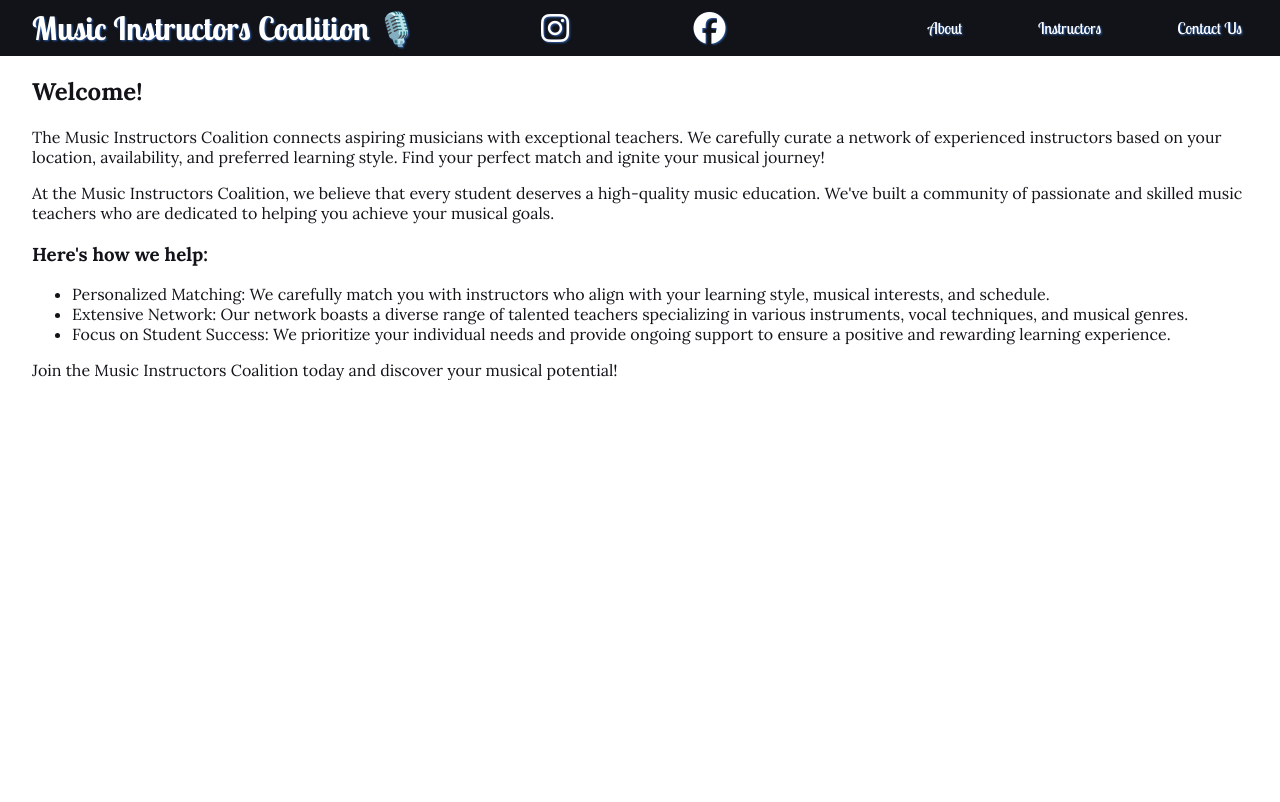
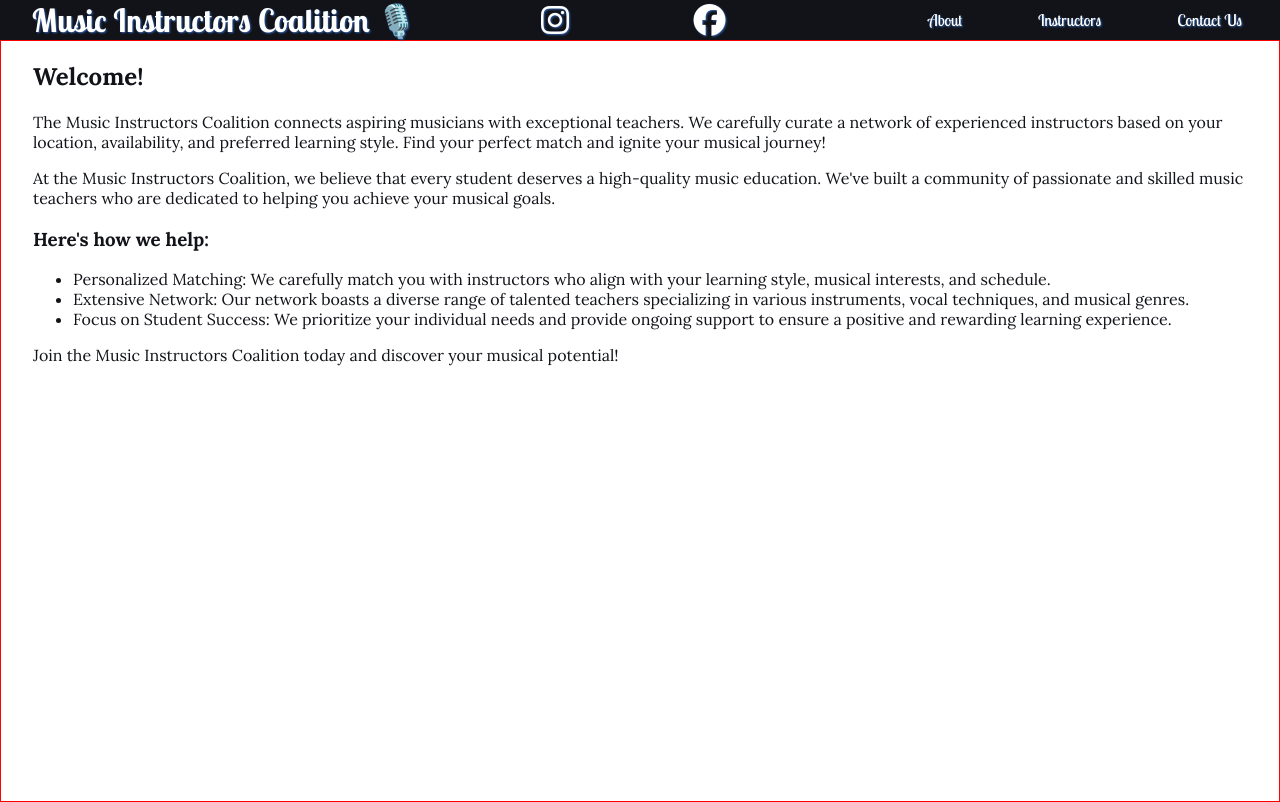
Before and after one commit to NoahSaberhagen/music-instructors-guild, a website built with Vite: page webapp/index.html in a window 1280 px wide. Built offline with nearby package versions, Linux system fonts and the light colour scheme.

Commit message:
add computed navbar height negative

```diff
--- a/webapp/index.html
+++ b/webapp/index.html
@@ -40,14 +40,12 @@
       </section>
       <section id="contact-us">
         <div id="contact-us-form">
-
           <div id="contact-us-start">
             <h2>Contact us</h2>
             <p>I am a prospective...</p>
             <button id="contact-us-nav-instructor">Instructor</button>
             <button id="contact-us-nav-student">Student</button>
           </div>
-
           <div id="contact-us-instructor">
             <form>
               <h3>Prospective Instructors</h3>
@@ -55,27 +53,22 @@
                 <label for="firstName">First Name:</label><br>
                 <input type="text" id="firstName" name="firstName" required>
               </div>
-
               <div>
                 <label for="lastName">Last Name:</label><br>
                 <input type="text" id="lastName" name="lastName" required>
               </div>
-
               <div>
                 <label for="email">Email:</label><br>
                 <input type="email" id="email" name="email" required>
               </div>
-
               <div>
                 <label for="phone">Phone Number:</label><br>
                 <input type="tel" id="phone" name="phone" pattern="[0-9]{3}-[0-9]{3}-[0-9]{4}" required>
               </div>
-
               <div>
                 <label for="address">Home Address:</label><br>
                 <input type="text" id="address" name="address" required>
               </div>
-
               <div>
                 <label for="instruments">Instruments:</label><br>
                 <select id="instruments" name="instruments[]" multiple required>
@@ -87,12 +80,10 @@
                   <option value="other">Other</option>
                 </select>
               </div>
-
               <div>
                 <label for="otherInstruments">Other Instruments:</label><br>
                 <input type="text" id="otherInstruments" name="otherInstruments">
               </div>
-
               <div>
                 <label for="schedule">Schedule:</label><br>
                 <select id="schedule" name="schedule" required>
@@ -102,7 +93,6 @@
                   <option value="hybrid">Hybrid</option>
                 </select>
               </div>
-
               <div>
                 <label for="daysOfWeek">Days of Week Available:</label><br>
                 <select id="daysOfWeek" name="daysOfWeek[]" multiple required>
@@ -114,40 +104,33 @@
                   <option value="saturday">Saturday</option>
                 </select>
               </div>
-
               <div>
                 <label for="timeframe">Timeframe:</label><br>
                 <input type="time" id="timeframeStart" name="timeframeStart" required>
                 <span>to</span>
                 <input type="time" id="timeframeEnd" name="timeframeEnd" required>
               </div>
-
               <div>
                 <label for="website">Website Link (Optional):</label><br>
                 <input type="url" id="website" name="website">
               </div>
-
               <div>
                 <label for="coverLetter">Cover Letter:</label><br>
                 <textarea id="coverLetter" name="coverLetter" rows="5" cols="40" maxlength="5000" required></textarea>
               </div>
-
               <div>
                 <label for="llc">Do you have your own LLC?</label><br>
                 <input type="radio" id="llcYes" name="llc" value="yes"> Yes
                 <input type="radio" id="llcNo" name="llc" value="no"> No
               </div>
-
               <div>
                 <label for="resume">Resume Upload:</label><br>
                 <input type="file" id="resume" name="resume" required>
               </div>
-
               <button type="submit">Submit</button>
             </form>
             <button class="go-back">Go back</button>
           </div>
-
           <div id="contact-us-student">
             <h3>Propspective Students</h3>
             <form>
@@ -155,27 +138,22 @@
                 <label for="firstName">Your First Name:</label><br>
                 <input type="text" id="firstName" name="firstName" required>
               </div>
-
               <div>
                 <label for="lastName">Your Last Name:</label><br>
                 <input type="text" id="lastName" name="lastName" required>
               </div>
-
               <div>
                 <label for="phone">Your Phone Number:</label><br>
                 <input type="tel" id="phone" name="phone" pattern="[0-9]{3}-[0-9]{3}-[0-9]{4}" required>
               </div>
-
               <div>
                 <label for="studentFirstName">Student First Name:</label><br>
                 <input type="text" id="studentFirstName" name="studentFirstName" required>
               </div>
-
               <div>
                 <label for="studentLastName">Student Last Name:</label><br>
                 <input type="text" id="studentLastName" name="studentLastName" required>
               </div>
-
               <div>
                 <label for="instrument">Instrument:</label><br>
                 <select id="instrument" name="instrument" required>
@@ -188,7 +166,6 @@
                   <option value="other">Other</option>
                 </select>
               </div>
-
               <div>
                 <label for="lessonFormat">Lesson Format:</label><br>
                 <select id="lessonFormat" name="lessonFormat" required>
@@ -198,7 +175,6 @@
                   <option value="hybrid">Hybrid</option>
                 </select>
               </div>
-
               <div>
                 <label for="lessonTime">Preferred Lesson Time:</label><br>
                 <select id="lessonTime" name="lessonTime" required>
@@ -210,7 +186,6 @@
                   <option value="other">Other</option>
                 </select>
               </div>
-
               <div>
                 <label for="lessonDays">Preferred Lesson Days:</label><br>
                 <select id="lessonDays" name="lessonDays[]" multiple required>
@@ -222,17 +197,14 @@
                   <option value="saturday">Saturday</option>
                 </select>
               </div>
-
               <div>
                 <label for="city">City:</label><br>
                 <input type="text" id="city" name="city" required>
               </div>
-
               <div>
                 <label for="state">State:</label><br>
                 <input type="text" id="state" name="state" required>
               </div>
-
               <div>
                 <label for="frequency">Lesson Frequency:</label><br>
                 <select id="frequency" name="frequency" required>
@@ -242,7 +214,6 @@
                   <option value="alacarte">A la Carte</option>
                 </select>
               </div>
-
               <div>
                 <label for="relationship">Your Relationship to Student:</label><br>
                 <select id="relationship" name="relationship" required>
@@ -255,20 +226,18 @@
                   <option value="other">Other</option>
                 </select>
               </div>
-
               <div>
                 <label for="aboutStudent">About This Student (Optional):</label><br>
                 <textarea id="aboutStudent" name="aboutStudent" rows="5" cols="40" maxlength="5000"></textarea>
               </div>
-
               <button type="submit">Submit</button>
               <button class="go-back">Go back</button>
-
             </form>
           </div>
         </div>
       </section>
     </main>
+    <script type="module" src="/src/main.js"></script>
     <script type="module" src="/src/main-nav.js"></script>
     <script type="module" src="/src/instructors.js"></script>
     <script type="module" src="/src/contact-us-form.js"></script>
--- /dev/null
+++ b/webapp/src/main.js
@@ -0,0 +1,7 @@
+// Access font size of root through
+// getComputedStyle return object.
+// Set it as css variable which will allow
+// computations on REM and PX using calc()
+const root = document.documentElement;
+const defaultFontSize = window.getComputedStyle(root).fontSize;
+root.style.setProperty('--browser-font-size', defaultFontSize);
--- a/webapp/src/style.css
+++ b/webapp/src/style.css
@@ -1,24 +1,18 @@
+:root {
+  --primary-color: #FFFFFF;
+  --secondary-color: #111318;
+  --accent: #2E5EAA;
+  --navbar-height-negative: calc(100vh - var(--browser-font-size) * 2.5);
+}
+
 body {
   margin: 0;
   padding: 0;
-
-  --primary-color: #FFFFFF;
-  --secondary-color: #111318;
-  --accent: #2E5EAA;
-
   background-color: var(--primary-color);
   color: var(--secondary-color);
   font-family: "Lora", serif;
   font-optical-sizing: auto;
   font-style: normal;
-}
-
-/* main */
-main {
-  min-height: 100%;
-  padding: 0rem 2rem;
-  flex: 1 0 auto;
-  overflow-y: auto;
 }
 
 /* header */
@@ -27,9 +21,19 @@ header i {
   cursor: pointer;
 }
 
+/* main */
+main {
+  min-height: var(--navbar-height-negative);
+  border: 1px solid red;
+  height: 100%;
+  padding: 0rem 2rem;
+  flex: 1 0 auto;
+  overflow-y: auto;
+}
+
 /* nav */
 #main-nav {
-  height: 3.5rem;
+  height: 2.5rem;
   padding-left: 2rem;
   background-color: var(--secondary-color);
   color: var(--primary-color);
@@ -38,7 +42,6 @@ header i {
   display: flex;
   justify-content: space-between;
   align-items: center;
-  /* we'll only want this on horizontal screens */
   transition: top 500ms ease-in-out;
 }
 
```
